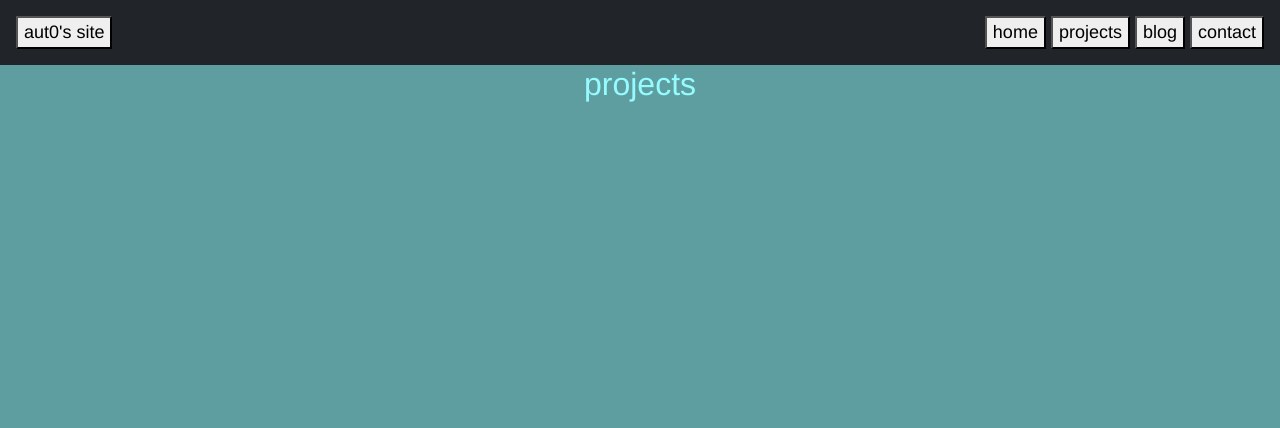
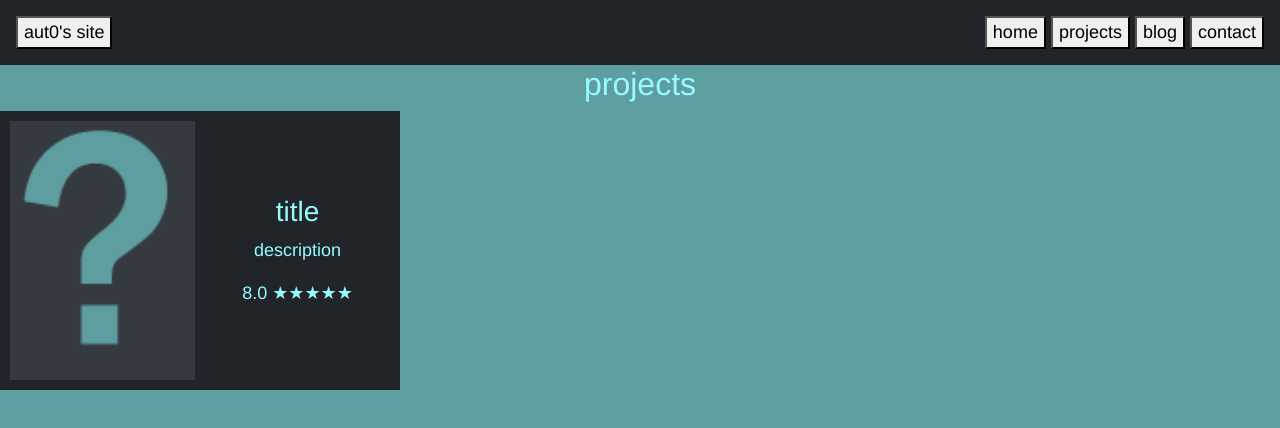
Before and after one commit to FallBestSeason/FallBestSeason.github.io, a Vue app: page / in a window 1280 px wide. Both pictures are taken after a click on the button "projects". Shown: the top 428 px of the page. Built offline with nearby package versions, Linux system fonts and the light colour scheme.

Commit message:
improved mvc for projects page

```diff
--- a/src/components/Contact.vue
+++ b/src/components/Contact.vue
@@ -1,5 +1,4 @@
 <template>
-  <h1>SITE IS A WORK IN PROGRESS!</h1>
   <div class="cen">
     <div class="text-light bg-dark c-bg-pad">
       <div class="item">Contact me:</div>
--- a/src/components/Home.vue
+++ b/src/components/Home.vue
@@ -1,5 +1,4 @@
 <template>
-  SITE IS A WORK IN PROGRESS!
   <div class="cen text-light">
     <div v-if="fileContent">
       <pre class="bg-dark c-bg-pad">{{ fileContent }}</pre>
@@ -8,7 +7,6 @@
       <p>Loading file content...</p>
     </div>
   </div>
-
 </template>
 
 <script>
--- a/src/components/Projects.vue
+++ b/src/components/Projects.vue
@@ -1,12 +1,38 @@
 <template>
   <h2>projects</h2>
+  <component :is="currentComponent"></component>
 </template>
 
 <script>
+import ProjectTiles from './projectPages/ProjectTiles.vue';
+
 export default {
   name:'ProjectsPage',
-  props: {
-    msg: String
+  components: {
+    ProjectTiles
+  },
+  data() {
+    return {
+      currentPage: 0,
+      componentList: [ProjectTiles]
+    }
+  },
+  computed: {
+    currentComponent() {
+      return this.componentList[this.currentPage]
+    }
   }
 }
 </script>
+
+<style scoped>
+.cTile {
+  width: 400px;
+  padding: 10px;
+}
+
+.cardImage {
+  height: 140px;
+  width: 100px;
+}
+</style>
--- /dev/null
+++ b/src/components/projectPages/ProjectTiles.vue
@@ -0,0 +1,20 @@
+<template>
+  <div class="hContainer cTile bg-dark">
+    <img class="cardImage hItem" src="fillerIcon.png" />
+    <div class="hItem">
+      <h3>title</h3>
+      <p>description</p>
+      <div>
+        <span>8.0 </span>
+        <span>★★★</span>
+        <span>★★</span>
+      </div>
+    </div>
+  </div>
+</template>
+
+<script>
+export default {
+  name:'ProjectTiles'
+}
+</script>
```
Also changed, not shown: src/components/projectPages/ThisWebsite.vue (added, +9 -0 lines), notes.txt, public/contactIntro.txt (deleted), public/fillerIcon.png (added), 1 other file (tests, documents, lock files or other folders).
